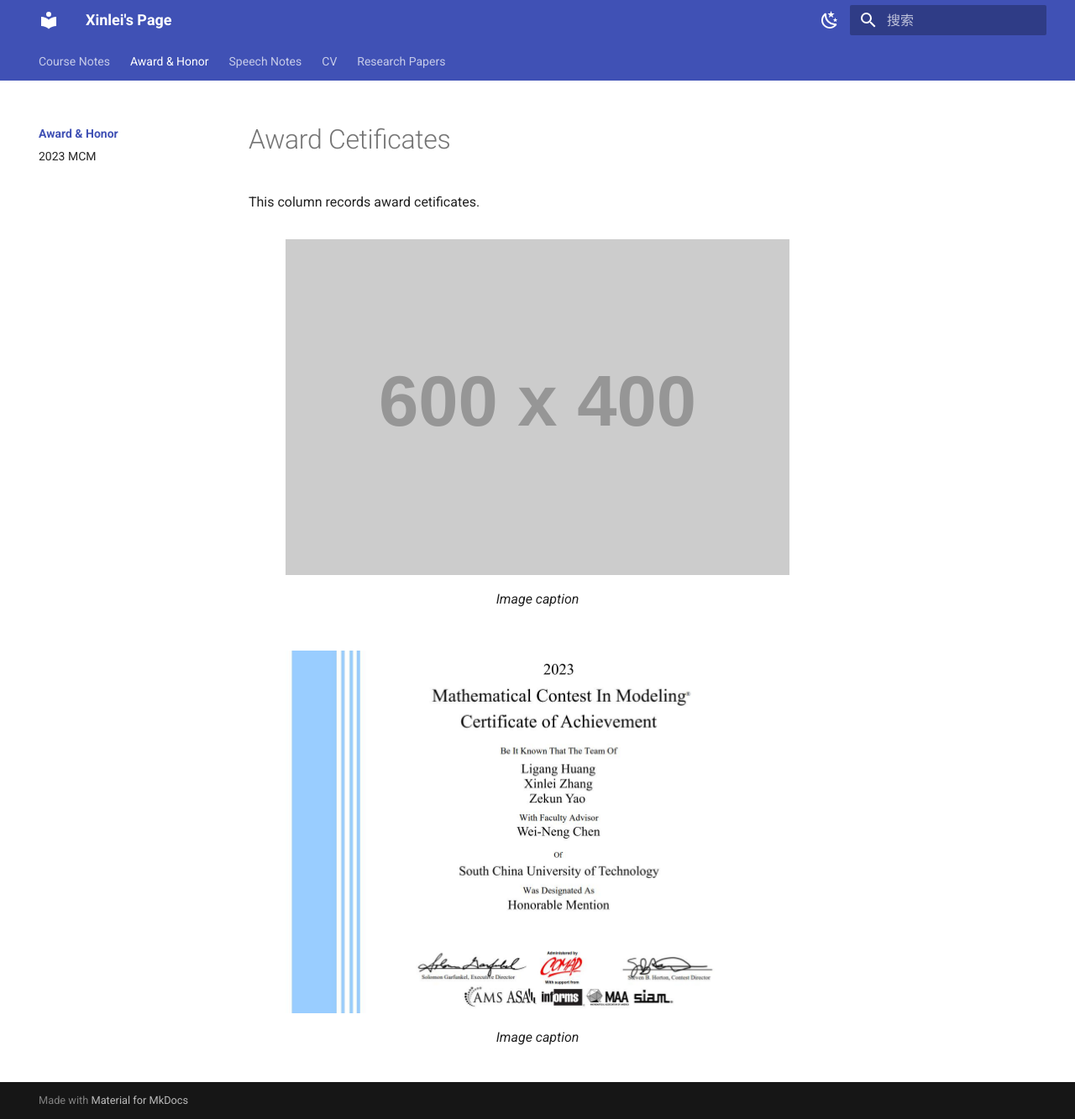
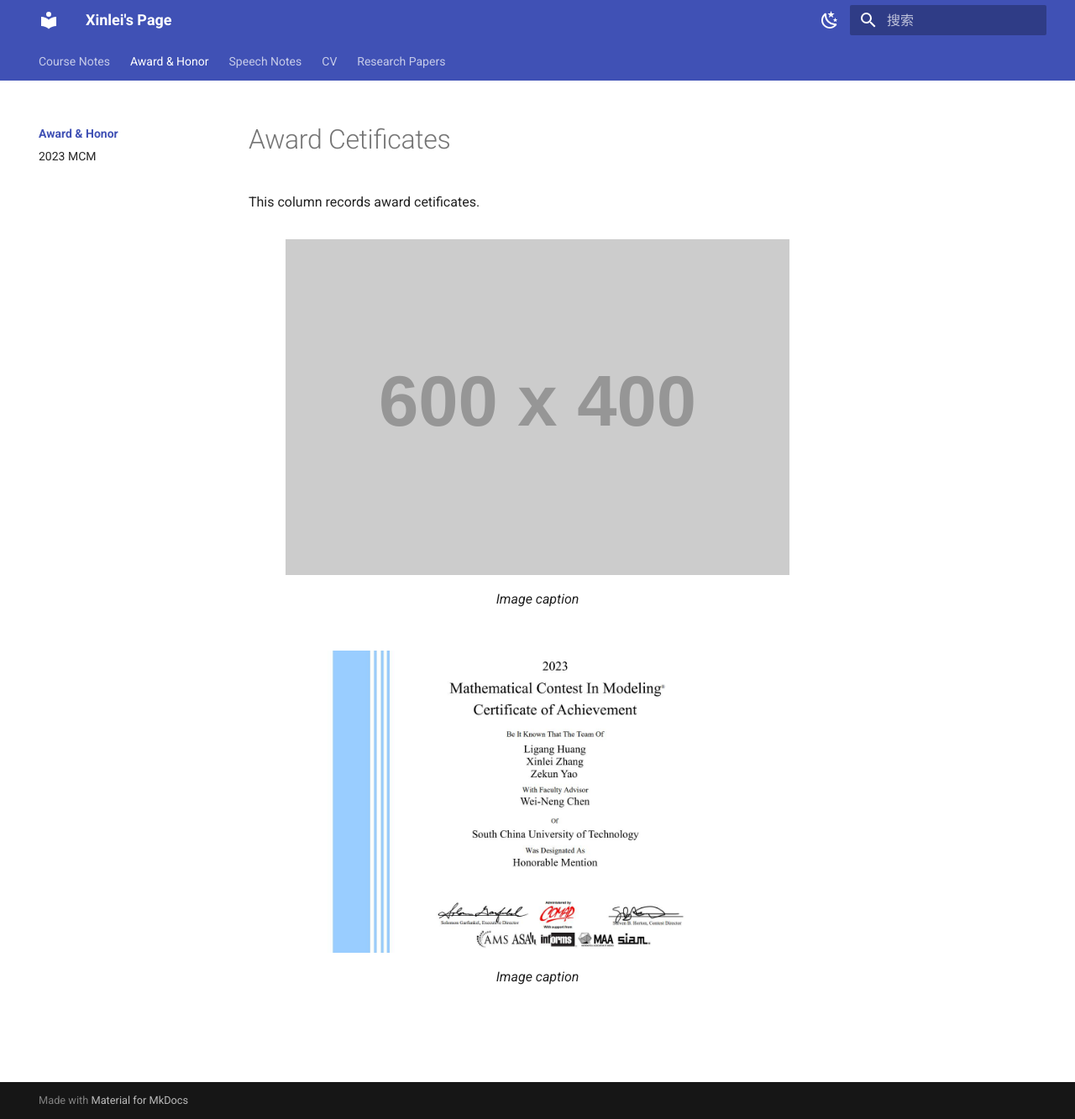
Before and after one commit to GuanQinG-GitHub/personal-website, an MkDocs documentation site: the page built from docs/Awards/index.md, in a window 1280 px wide and 1333 px high. Shown: the whole window at 84% size. Built offline with MkDocs 1.6.1 and Material for MkDocs 9.7.7, drawn with Linux system fonts in a browser that asks for light colours.

Commit message:
Update index.md

```diff
--- a/docs/Awards/index.md
+++ b/docs/Awards/index.md
@@ -7,6 +7,6 @@
 </figure>
 
 <figure markdown>
-  ![Image title](2023MCM/2023MCM.jpg){ width="600" }
+  ![Image title](2023MCM/2023MCM.jpg){ width="500" }
   <figcaption>Image caption</figcaption>
 </figure>
```
